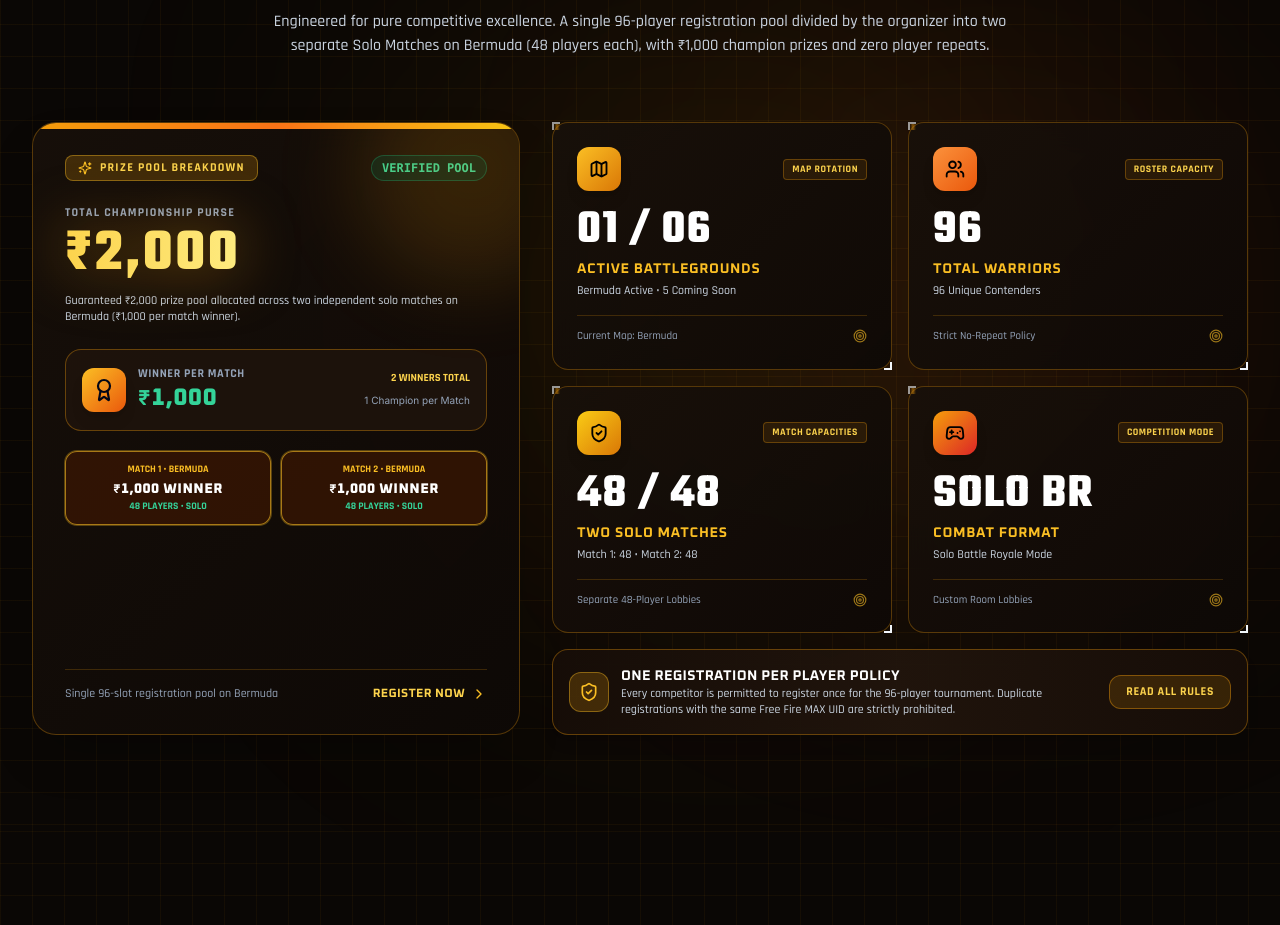
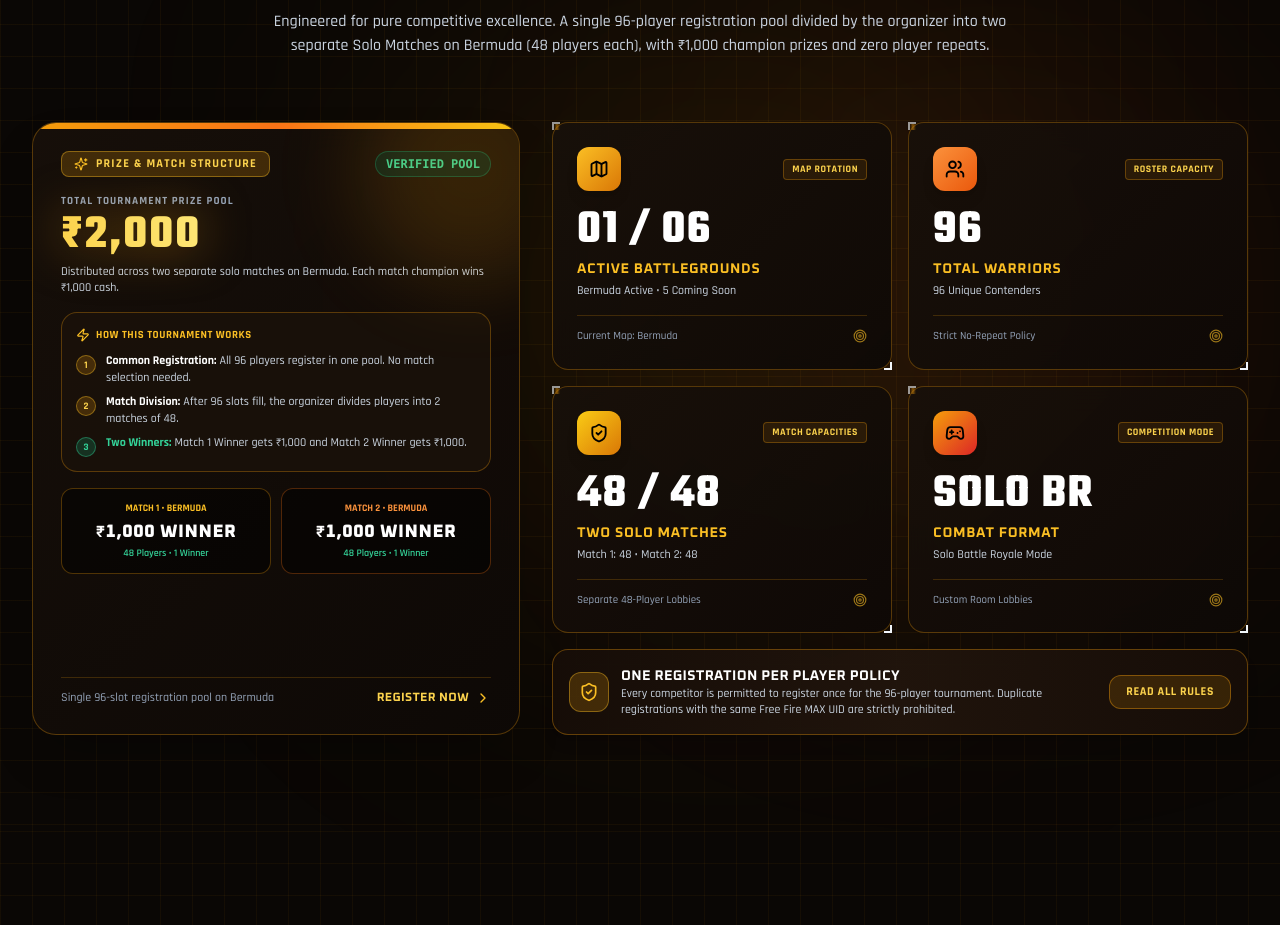
Before and after one commit to nsakthivel-dev/ffmax, a React (Vite) app: page / in a window 1280 px wide. Shown: the part 1400-2325 px from the top of the page. Built offline with nearby package versions, Linux system fonts and the light colour scheme.

Commit message:
fix: redesign tournament structure card with clear 3-step explanation and eliminate unwanted empty space

```diff
--- a/src/components/TournamentStats.jsx
+++ b/src/components/TournamentStats.jsx
@@ -130,7 +130,7 @@ export default function TournamentStats({ onSelectMatch }) {
 
           {/* Left Column (5 Cols): Grand Championship Prize Vault */}
           <div className="lg:col-span-5 flex flex-col">
-            <div className="hud-card corner-bracket rounded-3xl p-6 sm:p-8 flex-1 flex flex-col justify-between relative overflow-hidden border-2 border-amber-500/50 shadow-2xl group">
+            <div className="hud-card corner-bracket rounded-3xl p-5 sm:p-7 flex-1 flex flex-col justify-between relative overflow-hidden border-2 border-amber-500/50 shadow-2xl group gap-5">
 
               {/* Fiery Top Accent Ribbon */}
               <div className="absolute top-0 left-0 right-0 h-1.5 bg-gradient-to-r from-amber-500 via-orange-500 to-yellow-400" />
@@ -138,12 +138,12 @@ export default function TournamentStats({ onSelectMatch }) {
               {/* Background Ambient Glow */}
               <div className="absolute -top-16 -right-16 w-56 h-56 bg-amber-500/15 rounded-full blur-2xl group-hover:scale-125 transition-transform duration-700 pointer-events-none" />
 
-              <div>
-                {/* Vault Badge */}
-                <div className="flex items-center justify-between mb-6">
+              <div className="space-y-4">
+                {/* Header Badge */}
+                <div className="flex items-center justify-between">
                   <div className="inline-flex items-center gap-2 px-3 py-1 rounded-lg bg-amber-500/20 border border-amber-400/40 text-xs font-tech font-bold text-amber-300 uppercase tracking-widest">
                     <Sparkles className="w-3.5 h-3.5 text-amber-400" />
-                    <span>PRIZE POOL BREAKDOWN</span>
+                    <span>PRIZE &amp; MATCH STRUCTURE</span>
                   </div>
                   <span className="text-xs font-mono text-emerald-400 font-bold px-2.5 py-1 rounded-full bg-emerald-950/60 border border-emerald-500/30">
                     VERIFIED POOL
@@ -151,54 +151,72 @@ export default function TournamentStats({ onSelectMatch }) {
                 </div>
 
                 {/* Main Cash Pool Display */}
-                <div className="text-xs font-tech uppercase tracking-widest text-slate-400 font-bold">
-                  TOTAL CHAMPIONSHIP PURSE
+                <div>
+                  <div className="text-[11px] font-tech uppercase tracking-widest text-slate-400 font-bold">
+                    TOTAL TOURNAMENT PRIZE POOL
+                  </div>
+                  <div className="text-4xl sm:text-5xl font-display font-extrabold text-transparent bg-clip-text bg-gradient-to-r from-amber-300 via-yellow-200 to-orange-400 drop-shadow-[0_0_25px_rgba(245,158,11,0.5)] mt-0.5">
+                    ₹{TOURNAMENT_CONFIG.stats.totalPrizePool.toLocaleString()}
+                  </div>
+                  <p className="text-xs font-tech text-slate-300 mt-1">
+                    Distributed across two separate solo matches on Bermuda. Each match champion wins ₹1,000 cash.
+                  </p>
                 </div>
-                <div className="text-5xl sm:text-6xl font-display font-extrabold text-transparent bg-clip-text bg-gradient-to-r from-amber-300 via-yellow-200 to-orange-400 drop-shadow-[0_0_30px_rgba(245,158,11,0.5)] mt-1">
-                  ₹{TOURNAMENT_CONFIG.stats.totalPrizePool.toLocaleString()}
-                </div>
-                <p className="text-xs font-tech text-slate-300 mt-2">
-                  Guaranteed ₹2,000 prize pool allocated across two independent solo matches on Bermuda (₹1,000 per match winner).
-                </p>
 
-                {/* Per Match Reward Pill Box */}
-                <div className="mt-6 p-4 rounded-2xl bg-[#1f150c]/85 border border-amber-500/35 flex items-center justify-between gap-4">
-                  <div className="flex items-center gap-3">
-                    <div className="w-11 h-11 rounded-xl bg-gradient-to-br from-amber-400 to-orange-600 flex items-center justify-center text-slate-950 font-black shadow-lg">
-                      <Award className="w-6 h-6 stroke-[2.2]" />
+                {/* How Tournament Works (Clear 3-Step Process) */}
+                <div className="p-3.5 rounded-2xl bg-[#1a110a]/90 border border-amber-500/30 space-y-2.5">
+                  <div className="text-[11px] font-tech text-amber-400 font-bold uppercase tracking-wider flex items-center gap-1.5">
+                    <Zap className="w-3.5 h-3.5 text-amber-400" />
+                    <span>HOW THIS TOURNAMENT WORKS</span>
+                  </div>
+
+                  <div className="space-y-2 text-xs font-tech">
+                    <div className="flex items-start gap-2.5">
+                      <span className="w-5 h-5 rounded-full bg-amber-500/20 border border-amber-400/40 text-amber-300 font-bold flex items-center justify-center text-[10px] shrink-0 mt-0.5">
+                        1
+                      </span>
+                      <p className="text-slate-300 leading-snug">
+                        <strong className="text-white">Common Registration:</strong> All 96 players register in one pool. No match selection needed.
+                      </p>
                     </div>
-                    <div>
-                      <div className="text-xs font-tech text-slate-400 font-bold uppercase tracking-wider">
-                        WINNER PER MATCH
-                      </div>
-                      <div className="text-2xl font-extrabold font-heading text-emerald-400">
-                        ₹{TOURNAMENT_CONFIG.stats.winnerPrizePerMatch.toLocaleString()}
-                      </div>
+
+                    <div className="flex items-start gap-2.5">
+                      <span className="w-5 h-5 rounded-full bg-amber-500/20 border border-amber-400/40 text-amber-300 font-bold flex items-center justify-center text-[10px] shrink-0 mt-0.5">
+                        2
+                      </span>
+                      <p className="text-slate-300 leading-snug">
+                        <strong className="text-white">Match Division:</strong> After 96 slots fill, the organizer divides players into 2 matches of 48.
+                      </p>
                     </div>
-                  </div>
-                  <div className="text-right">
-                    <span className="text-[11px] font-tech text-amber-300 block font-bold">2 WINNERS TOTAL</span>
-                    <span className="text-[10px] text-slate-400">1 Champion per Match</span>
+
+                    <div className="flex items-start gap-2.5">
+                      <span className="w-5 h-5 rounded-full bg-emerald-500/20 border border-emerald-400/40 text-emerald-400 font-bold flex items-center justify-center text-[10px] shrink-0 mt-0.5">
+                        3
+                      </span>
+                      <p className="text-slate-300 leading-snug">
+                        <strong className="text-emerald-400">Two Winners:</strong> Match 1 Winner gets ₹1,000 and Match 2 Winner gets ₹1,000.
+                      </p>
+                    </div>
                   </div>
                 </div>
 
-                {/* Dual Match Allocation Micro-Grid */}
-                <div className="mt-5 grid grid-cols-2 gap-2.5">
-                  <div className="p-2.5 rounded-xl border bg-amber-950/60 border-amber-400/60 ring-1 ring-amber-400/30 text-center">
-                    <div className="text-[10px] font-tech text-amber-400 font-bold">MATCH 1 • BERMUDA</div>
-                    <div className="text-sm font-heading font-extrabold text-white mt-0.5">₹1,000 WINNER</div>
-                    <div className="text-[10px] font-tech font-bold text-emerald-400">48 PLAYERS • SOLO</div>
+                {/* Dual Match Allocation Preview */}
+                <div className="grid grid-cols-2 gap-2.5">
+                  <div className="p-3 rounded-xl border bg-black/50 border-amber-500/30 hover:border-amber-400/50 transition-colors text-center">
+                    <div className="text-[10px] font-tech text-amber-400 font-bold uppercase">MATCH 1 • BERMUDA</div>
+                    <div className="text-lg font-heading font-black text-white mt-0.5">₹1,000 WINNER</div>
+                    <div className="text-[10px] font-tech text-emerald-400 font-semibold">48 Players • 1 Winner</div>
                   </div>
-                  <div className="p-2.5 rounded-xl border bg-amber-950/60 border-amber-400/60 ring-1 ring-amber-400/30 text-center">
-                    <div className="text-[10px] font-tech text-amber-400 font-bold">MATCH 2 • BERMUDA</div>
-                    <div className="text-sm font-heading font-extrabold text-white mt-0.5">₹1,000 WINNER</div>
-                    <div className="text-[10px] font-tech font-bold text-emerald-400">48 PLAYERS • SOLO</div>
+                  <div className="p-3 rounded-xl border bg-black/50 border-orange-500/30 hover:border-orange-400/50 transition-colors text-center">
+                    <div className="text-[10px] font-tech text-orange-400 font-bold uppercase">MATCH 2 • BERMUDA</div>
+                    <div className="text-lg font-heading font-black text-white mt-0.5">₹1,000 WINNER</div>
+                    <div className="text-[10px] font-tech text-emerald-400 font-semibold">48 Players • 1 Winner</div>
                   </div>
                 </div>
               </div>
 
               {/* Action Link to Maps */}
-              <div className="mt-6 pt-4 border-t border-amber-500/20 flex items-center justify-between">
+              <div className="pt-3 border-t border-amber-500/20 flex items-center justify-between gap-2">
                 <span className="text-xs font-tech text-slate-400">
                   Single 96-slot registration pool on Bermuda
                 </span>
@@ -208,7 +226,7 @@ export default function TournamentStats({ onSelectMatch }) {
                     if (onSelectMatch) onSelectMatch();
                     else window.location.hash = 'select-match';
                   }}
-                  className="btn-tactical inline-flex items-center gap-1.5 text-xs font-heading font-bold text-amber-300 hover:text-white transition-colors"
+                  className="btn-tactical inline-flex items-center gap-1.5 text-xs font-heading font-bold text-amber-300 hover:text-white transition-colors shrink-0"
                 >
                   <span>REGISTER NOW</span>
                   <ChevronRight className="w-4 h-4 text-amber-400" />
```
